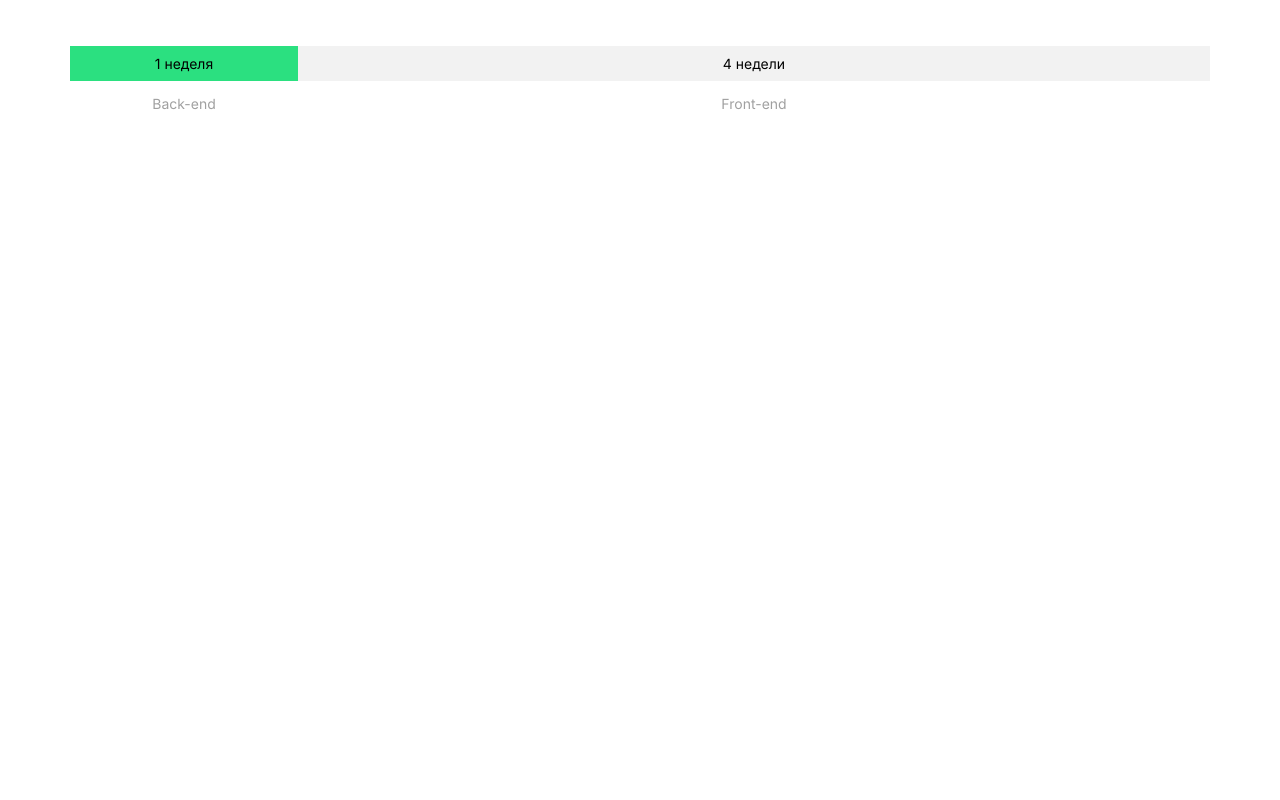
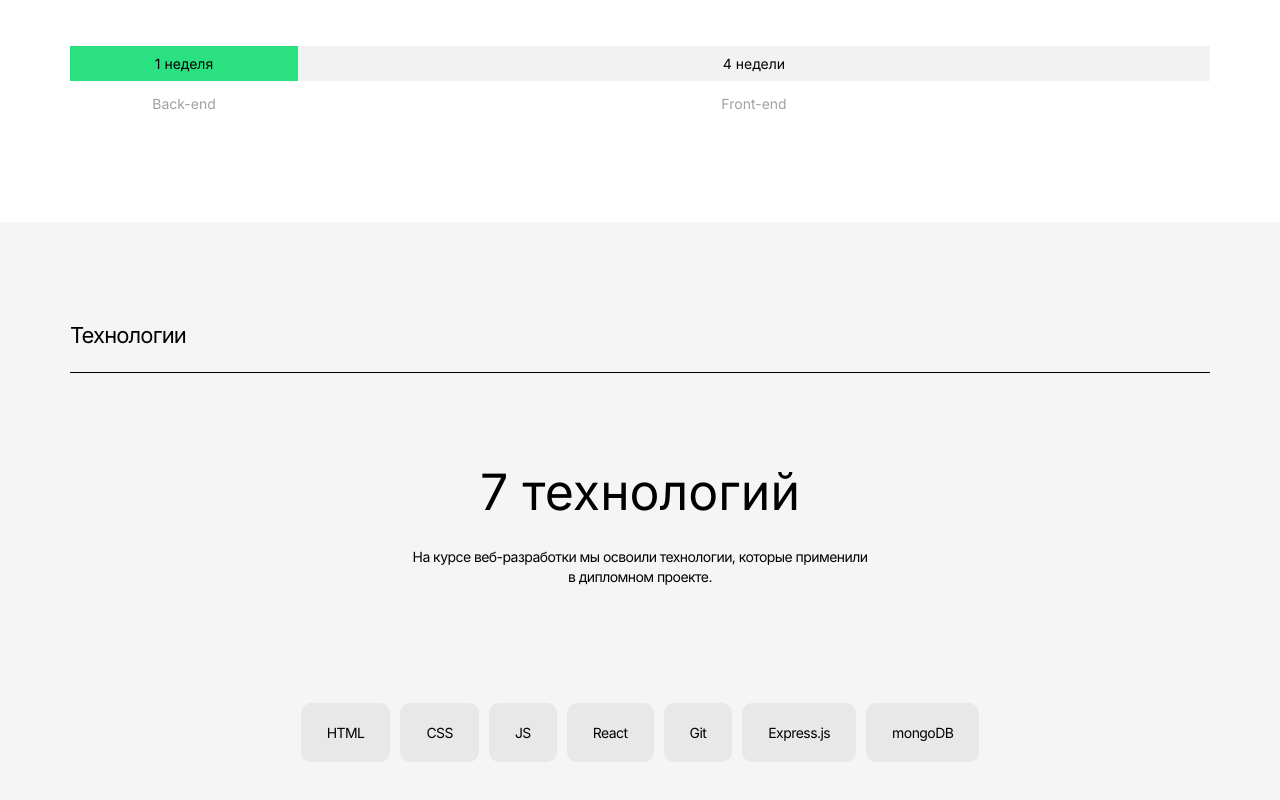
Before and after one commit to script696/movies-explorer-frontend, a React (Create React App) app: page / in a window 1280 px wide. Shown: the part 1113-1913 px from the top of the page. Before the commit the page ends 1335 px from the top, so only its background shows below. Built offline with nearby package versions, Linux system fonts and the light colour scheme.

Commit message:
feat: add Techs

```diff
--- /dev/null
+++ b/src/components/Techs/Techs.jsx
@@ -0,0 +1,28 @@
+import s from "./Techs.module.scss";
+import { SectionTitle } from "../index";
+
+const Techs = () => {
+  const techs = ["HTML", "CSS", "JS", "React", "Git", "Express.js", "mongoDB"];
+
+  return (
+    <section className={s.techs}>
+      <div className={s.techs__wrapper}>
+        <SectionTitle title="Технологии" />
+        <div className={s.techs__description}>
+          <h3 className={s.techs__subtitle}>7 технологий</h3>
+          <p className={s.techs__text}>
+            На курсе веб-разработки мы освоили технологии, которые применили в
+            дипломном проекте.
+          </p>
+        </div>
+        <ul className={s.techs__list}>
+          {techs.map((tech) => (
+            <li className={s.techs__tech}>{tech}</li>
+          ))}
+        </ul>
+      </div>
+    </section>
+  );
+};
+
+export default Techs;
--- /dev/null
+++ b/src/components/Techs/Techs.module.scss
@@ -0,0 +1,45 @@
+.techs {
+padding: 100px 0;
+  background: #F5F5F5;
+  &__wrapper {
+    max-width: 1140px;
+    margin: auto;
+  }
+  &__description{
+    padding: 90px 0 100px 0;
+display: flex;
+    flex-direction: column;
+    gap: 26px;
+    align-items: center;
+  }
+  &__subtitle{
+    margin: 0;
+    font-weight: inherit;
+    color: inherit;
+    font-size: 50px;
+    line-height: 58px;
+  }
+  &__text {
+    max-width: 460px;
+    margin: 0;
+    text-align: center;
+    font-size: 14px;
+    line-height: 20px;
+    letter-spacing: -0.04em;
+  }
+  &__list{
+    padding: 0;
+    list-style: none;
+    display: flex;
+    justify-content: center;
+    gap: 10px;
+  }
+  &__tech {
+    padding: 21px 26px;
+    background: #E8E8E8;
+    border-radius: 10px;
+    font-size: 14px;
+    line-height: 17px;
+    letter-spacing: -0.04em;
+  }
+}
--- a/src/components/index.js
+++ b/src/components/index.js
@@ -3,3 +3,5 @@ export { default as Header } from "./Header/Header";
 export { default as NavTab } from "./NavTab/NavTab";
 export { default as Promo } from "./Promo/Promo";
 export { default as SectionTitle } from "./SectionTitle/SectionTitle";
+export { default as Techs } from "./Techs/Techs";
+export { default as AboutProject } from "./AboutProject/AboutProject";
--- a/src/pages/AboutProjectPage/AboutProjectPage.jsx
+++ b/src/pages/AboutProjectPage/AboutProjectPage.jsx
@@ -1,6 +1,5 @@
 import s from "./AboutProjectPage.module.scss";
-import { Promo, NavTab } from "../../components";
-import AboutProject from "../../components/AboutProject/AboutProject";
+import { Promo, NavTab, Techs, AboutProject } from "../../components";
 
 const AboutProjectPage = () => {
   return (
@@ -8,6 +7,7 @@ const AboutProjectPage = () => {
       <Promo />
       <NavTab />
       <AboutProject />
+      <Techs />
     </section>
   );
 };
```
